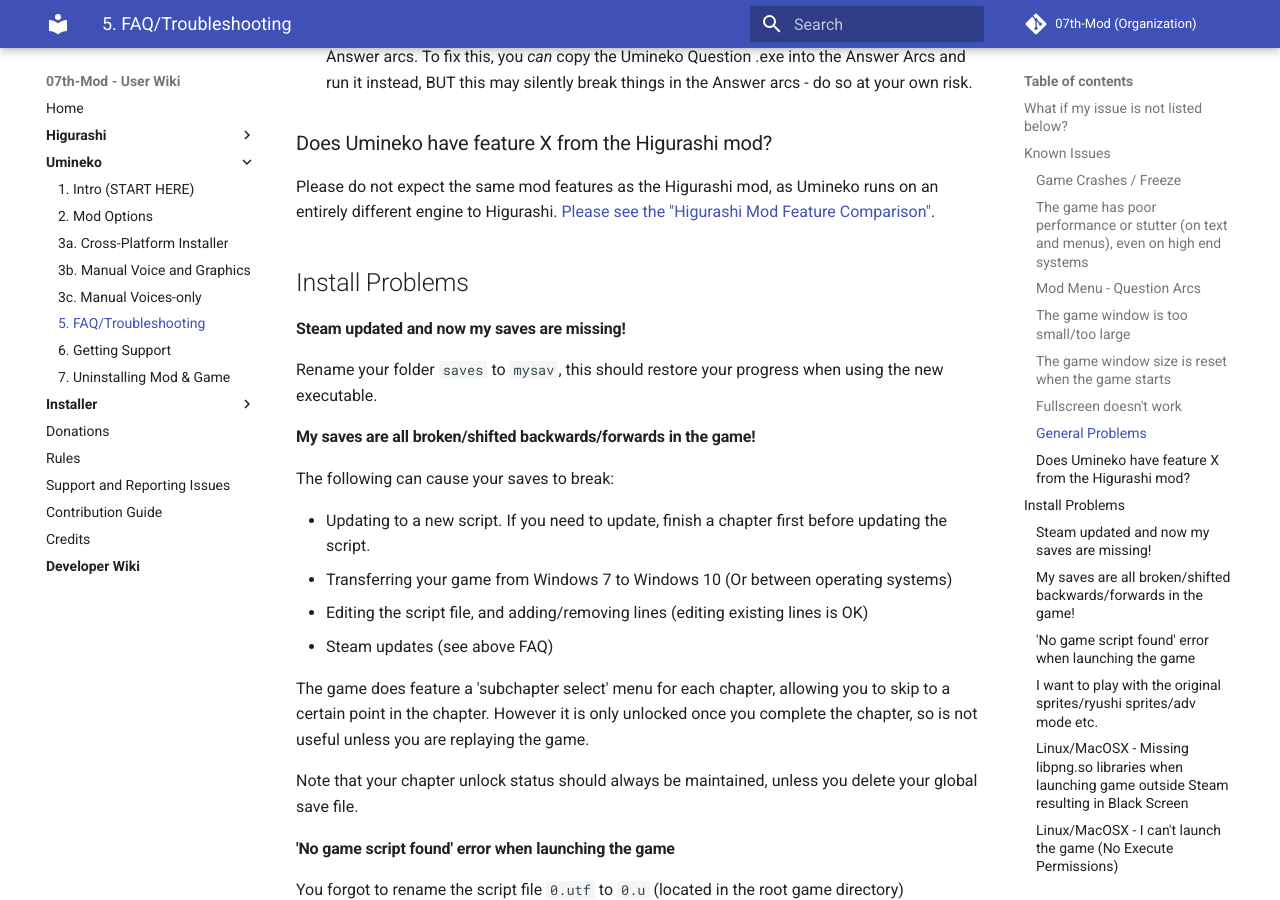
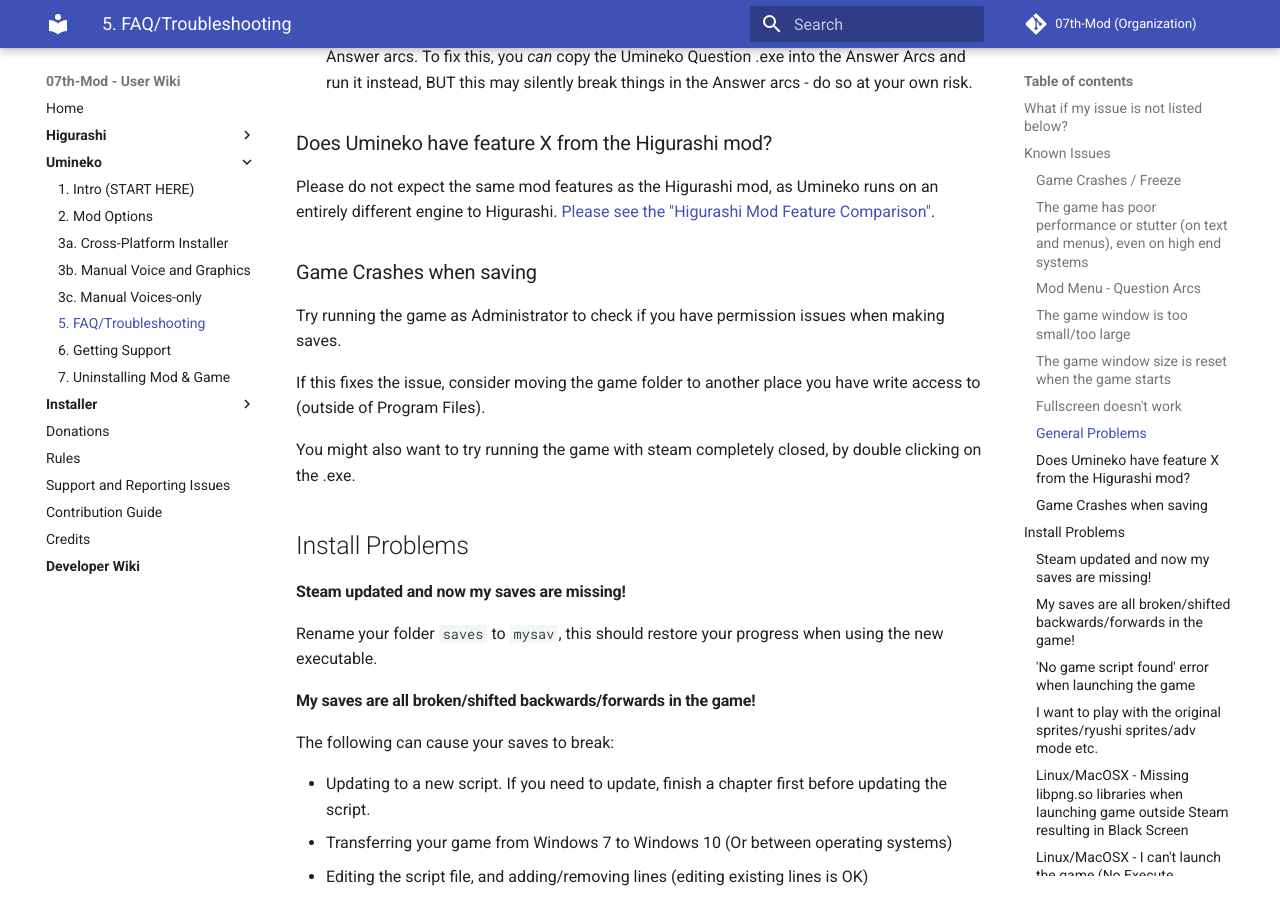
Before and after one commit to 07th-mod/wiki, an MkDocs documentation site: the page built from docs/Umineko/Umineko-Part-0-TroubleShooting-and-FAQ.md, in a window 1280 px wide and 900 px high, scrolled down 3042 px. Built offline with MkDocs 1.6.1 and Material for MkDocs 9.7.7, drawn with Linux system fonts in a browser that asks for light colours.

Commit message:
Add note about Umineko crash when saving

```diff
--- a/docs/Umineko/Umineko-Part-0-TroubleShooting-and-FAQ.md
+++ b/docs/Umineko/Umineko-Part-0-TroubleShooting-and-FAQ.md
@@ -96,6 +96,14 @@
 ### Does Umineko have feature X from the Higurashi mod?
 
 Please do not expect the same mod features as the Higurashi mod, as Umineko runs on an entirely different engine to Higurashi. [Please see the "Higurashi Mod Feature Comparison"](Umineko-Getting-started.md#higurashi-mod-feature-comparison).
+
+### Game Crashes when saving
+
+Try running the game as Administrator to check if you have permission issues when making saves.
+
+If this fixes the issue, consider moving the game folder to another place you have write access to (outside of Program Files).
+
+You might also want to try running the game with steam completely closed, by double clicking on the .exe.
 
 ## Install Problems
 
```
